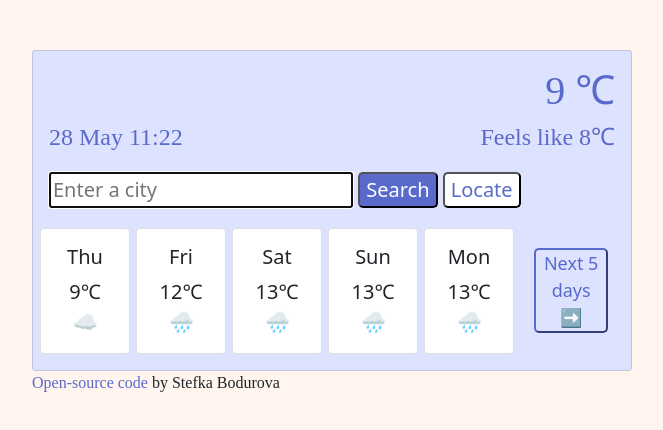
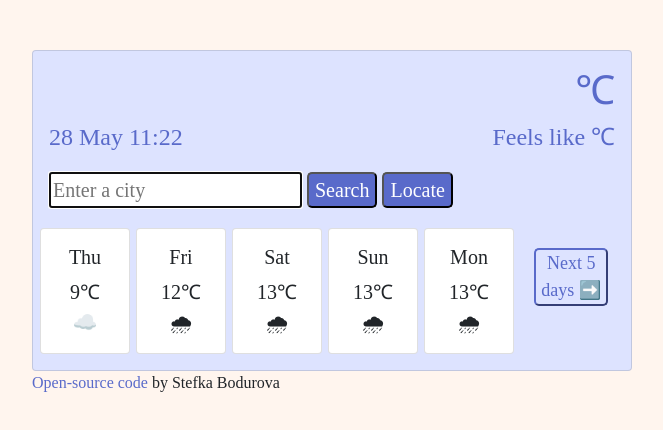
Before and after one commit to Stefka24/Test, a plain HTML site: page index.html in a window 1280 px wide. Shown: the whole page, without its empty margins (295-958 px from the left). Drawn offline with nearby package versions, Linux system fonts and the light colour scheme; no server answers.

Commit message:
updated buttons in css

```diff
--- a/index.html
+++ b/index.html
@@ -11,8 +11,8 @@
       integrity="sha384-wEmeIV1mKuiNpC+IOBjI7aAzPcEZeedi5yW5f2yOq55WWLwNGmvvx4Um1vskeMj0"
       crossorigin="anonymous"
     />
+    <link rel="stylesheet" href="src/style.css" />
     <script src="https://cdn.jsdelivr.net/npm/axios/dist/axios.min.js"></script>
-    <link rel="stylesheet" href="src/style.css" />
   </head>
   <body>
     <div class="container">
@@ -22,7 +22,7 @@
             <div class="row">
               <div class="col-6" id="new-city"></div>
               <div class="col-6 todaysDegrees">
-                <span id="current-temp">9</span>
+                <span id="current-temp"></span>
                 <a href="#" id="temp-celsius"> ℃ </a>
               </div>
             </div>
@@ -31,7 +31,7 @@
             <div class="row">
               <div class="col-6" id="current-date">12th May 12:00pm</div>
               <div class="col-6 todaysDegrees">
-                Feels like <span id="current-feels-like">8</span>℃
+                Feels like <span id="current-feels-like"></span>℃
               </div>
             </div>
           </h4>
--- a/src/style.css
+++ b/src/style.css
@@ -1,11 +1,11 @@
 body {
+  font-family: "Times New Roman", Times, serif;
   background-color: seashell;
 }
 h1,
 h4,
 a {
   color: #596aca;
-  font-family: "Times New Roman", Times, serif;
   text-decoration: none;
 }
 
@@ -26,9 +26,7 @@ button:hover {
   background-color: #596aca;
   color: white;
 }
-p {
-  font-family: "Times New Roman", Times, serif;
-}
+
 a:hover {
   text-decoration: underline;
   color: #596aca;
@@ -46,15 +44,17 @@ a:hover {
 .todaysDegrees {
   text-align: right;
 }
-.searchButton {
+.searchButton,
+.locateButton {
   background-color: #596aca;
   border-radius: 5px;
   color: white;
 }
-.locateButton {
+.locateButton:hover,
+.searchButton:hover {
   background-color: white;
+  border-radius: 5px;
   color: #596aca;
-  border-radius: 5px;
 }
 .thisWeek {
   flex-wrap: nowrap;
@@ -65,6 +65,8 @@ a:hover {
   max-width: 90px;
 }
 .eachDay {
+  border-radius: 10px;
+  border-color: seashell;
   font-size: 20px;
   padding: 0 auto;
   max-width: 100%;
```
